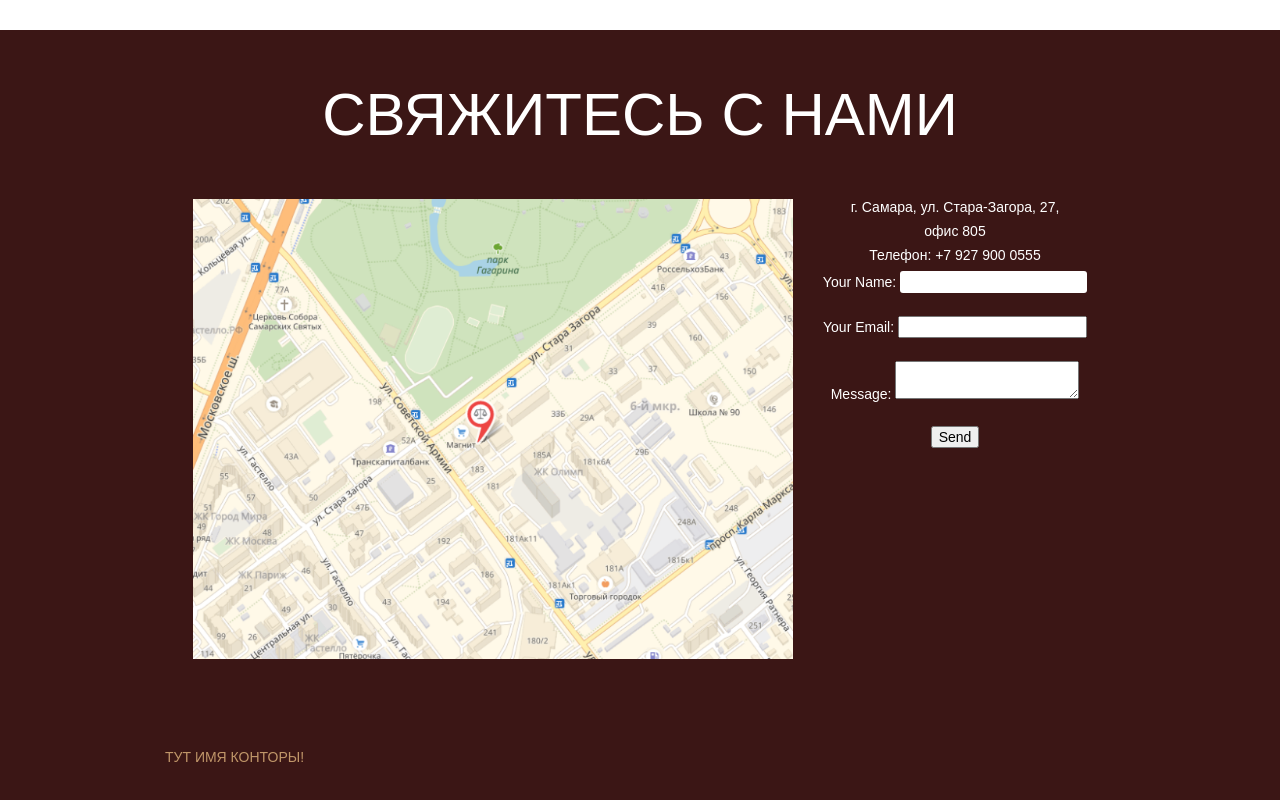
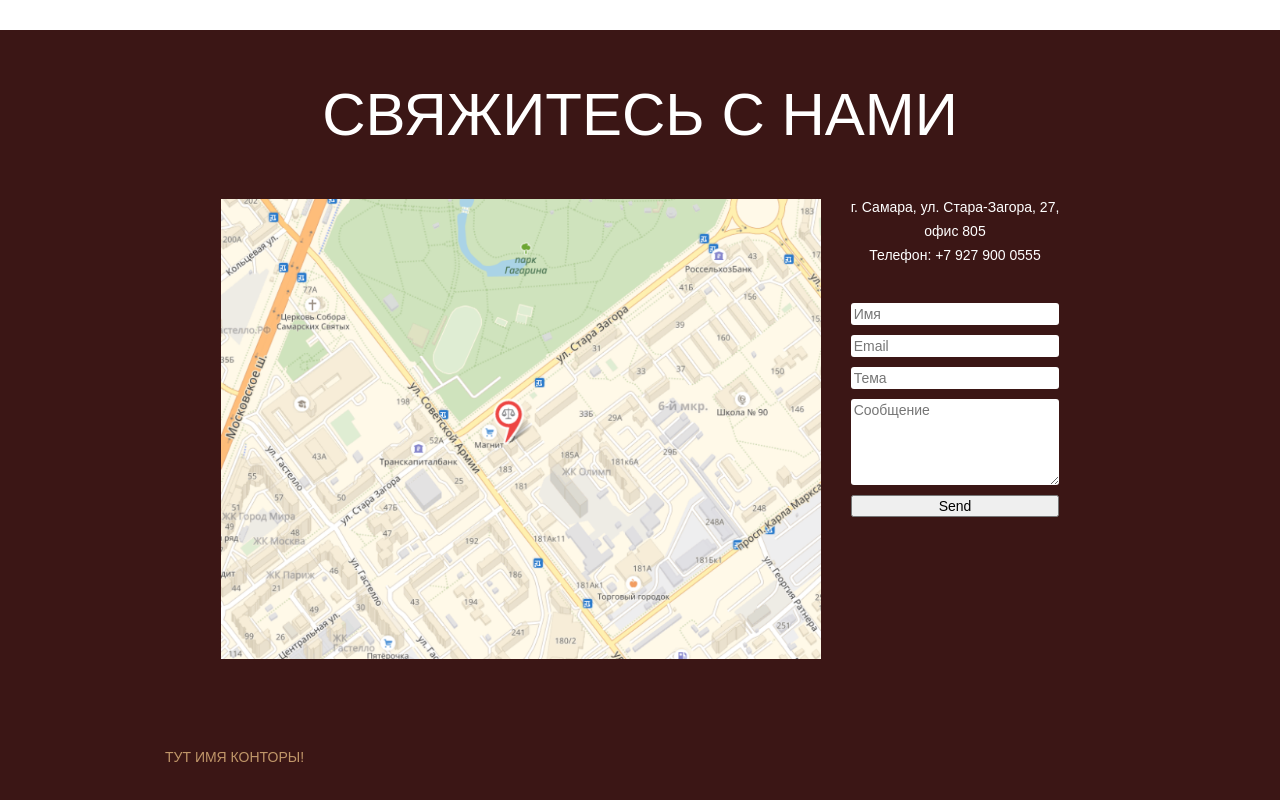
Before and after one commit to sashmen5/jus63-2, a Gatsby site: page / in a window 1280 px wide. Shown: the part 1239-2039 px from the top of the page. Built offline with nearby package versions, Linux system fonts and the light colour scheme; Gatsby itself is replaced by a stand-in of ours.

Commit message:
own form

```diff
--- a/src/pages/index.js
+++ b/src/pages/index.js
@@ -102,39 +102,25 @@ const IndexPage = () => (
 					<div className="contact-form-address">Телефон: +7 927 900 0555</div>
 
 					<form name="contact" netlify netlify-honeypot="bot-field" hidden>
-						<input type="text" name="name" />
-						<input type="email" name="email" />
-						<textarea name="message"></textarea>
+						<input type="text" required placeholder="Имя" name="Имя"/>
+						<input type="text" required placeholder="Email" name="Email"/>
+						<input type="text" required placeholder="Тема" name="Тема"/>
+						<textarea name="сообщение"></textarea>
 					</form>
 
-					<form name="contact" method="post">
-						<input type="hidden" name="form-name" value="contact" />
-						<p>
-							<label>Your Name: <input type="text" name="name"/></label>
-						</p>
-						<p>
-							<label>Your Email: <input type="email" name="email"/></label>
-						</p>
-						<p>
-							<label>Message: <textarea name="message"></textarea></label>
-						</p>
-						<p>
-							<button type="submit">Send</button>
-						</p>
+					<form name="contact" method="post" className="contact-us-form">
+						<input type="hidden" name="form-name" value="contact"/>
+						<input type="text" name="Имя" required placeholder="Имя"/>
+						<input type="text" name="Email" required placeholder="Email"/>
+						<input type="text" name="Тема" required placeholder="Тема"/>
+						<textarea type="text" name="сообщение" rows={5} placeholder="Сообщение"/>
+						<button type="submit">Send</button>
 					</form>
 
 					{/*<form name="contact" netlify netlify-honeypot="bot-field" hidden>*/}
-					{/*	<input type="text" required placeholder="Имя"/>*/}
-					{/*	<input type="text" required placeholder="Email"/>*/}
-					{/*	<input type="text" required placeholder="Тема"/>*/}
-					{/*	<textarea name="сообщение"></textarea>*/}
 					{/*</form>*/}
 
 					{/*<form name="order" data-netlify="true" className="contact-us-form">*/}
-					{/*	<input type="text" required placeholder="Имя"/>*/}
-					{/*	<input type="text" required placeholder="Email"/>*/}
-					{/*	<input type="text" required placeholder="Тема"/>*/}
-					{/*	<textarea type="text" name="сообщение" rows={5} placeholder="Сообщение"/>*/}
 					{/*	<input type="submit" content="Отправить"/>*/}
 					{/*</form>*/}
 
```
